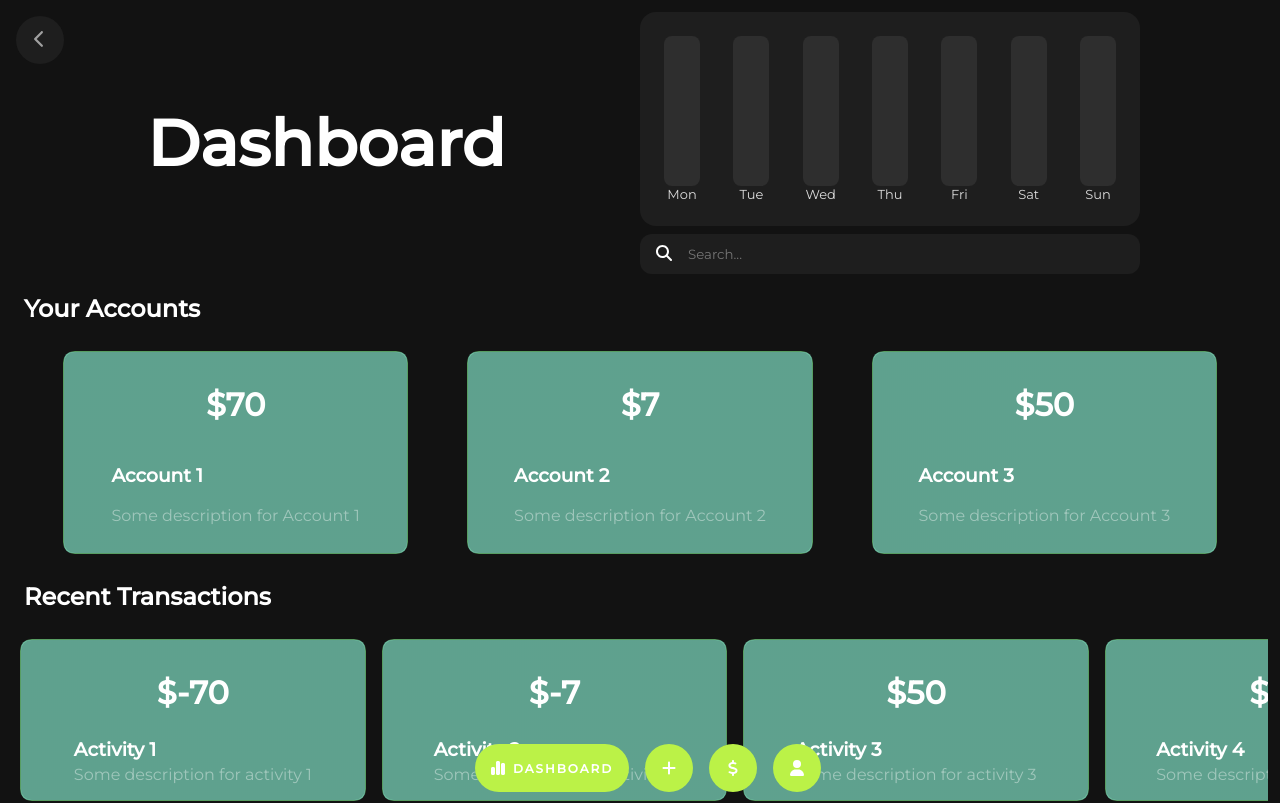
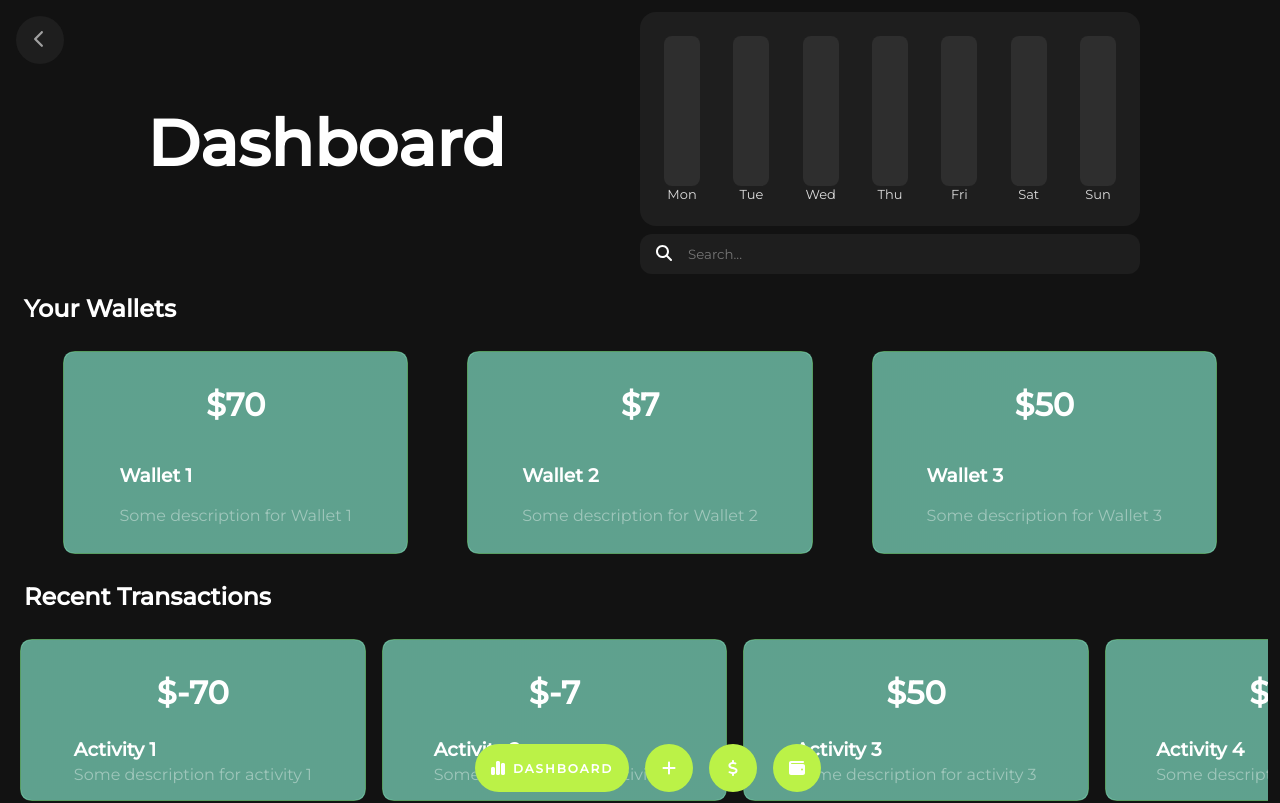
Before and after one commit to jalaj711/gastos-frontend, a Next.js app: page /dashboard in a window 1280 px wide. Shown: the top 803 px of the page. Built offline with nearby package versions, Linux system fonts and the light colour scheme.

Commit message:
rename account card to wallet card
Signed-off-by: Jalaj Kumar <96870071+jalaj711@users.noreply.github.com>

```diff
--- a/components/Navbar.tsx
+++ b/components/Navbar.tsx
@@ -1,6 +1,6 @@
 import {
   faChartSimple,
-  faUser,
+  faWallet,
   IconDefinition,
   faDollarSign,
   faAdd,
@@ -69,7 +69,7 @@ function Navbar() {
       <NavbarItem href="/dashboard" text="dashboard" icon={faChartSimple} />
       <NavbarItem href="/add" text="add" icon={faAdd} />
       <NavbarItem href="/transactions" text="transacts" icon={faDollarSign} />
-      <NavbarItem href="/profile" text="profile" icon={faUser} />
+      <NavbarItem href="/wallets" text="wallets" icon={faWallet} />
       <style jsx>
         {`
           .navbar {
--- a/components/AccountCard.tsx
+++ b/components/WalletCard.tsx
@@ -5,7 +5,7 @@ import Card from "./Card";
 //   ssr: false,
 // });
 
-export default function AccountCard(props: {
+export default function WalletCard(props: {
   title: string;
   description: string;
   value: number;
--- a/pages/dashboard.tsx
+++ b/pages/dashboard.tsx
@@ -2,8 +2,7 @@ import Head from "next/head";
 import ProgressBar from "../components/Progress/ProgressBar";
 import { FontAwesomeIcon } from "@fortawesome/react-fontawesome";
 import { faAngleRight, faSearch } from "@fortawesome/free-solid-svg-icons";
-
-import AccountCard from "../components/AccountCard";
+import WalletCard from "../components/WalletCard";
 import TransactionCard from "../components/TransactionCard";
 import Button from "../components/Button";
 import LabelCard from "../components/LabelCard";
@@ -39,21 +38,21 @@ function Dashboard() {
           </div>
         </div>
         <div className="section">
-          <h2>Your Accounts</h2>
+          <h2>Your Wallets</h2>
           <div className="cardGrid">
-            <AccountCard
-              title="Account 1"
-              description="Some description for Account 1"
+            <WalletCard
+              title="Wallet 1"
+              description="Some description for Wallet 1"
               value={70}
             />
-            <AccountCard
-              title="Account 2"
-              description="Some description for Account 2"
+            <WalletCard
+              title="Wallet 2"
+              description="Some description for Wallet 2"
               value={7}
             />
-            <AccountCard
-              title="Account 3"
-              description="Some description for Account 3"
+            <WalletCard
+              title="Wallet 3"
+              description="Some description for Wallet 3"
               value={50}
             />
           </div>
```
